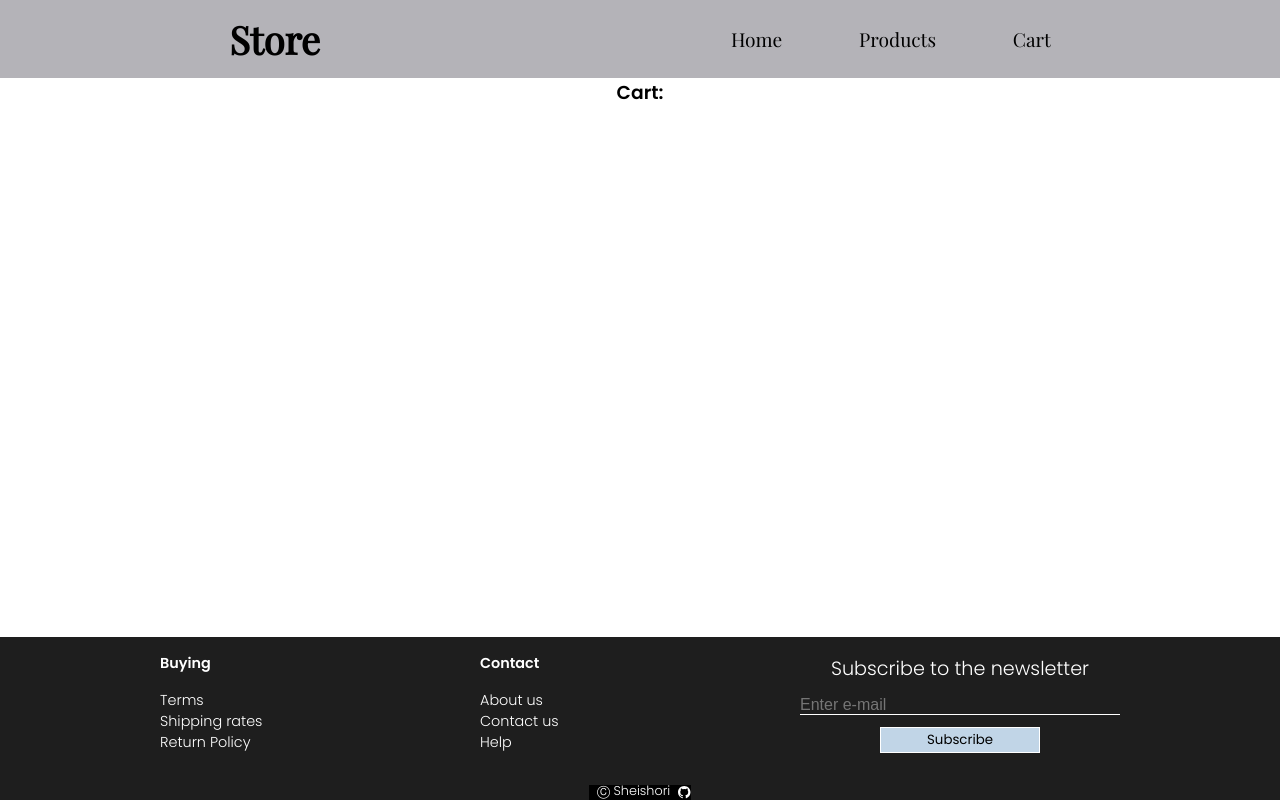
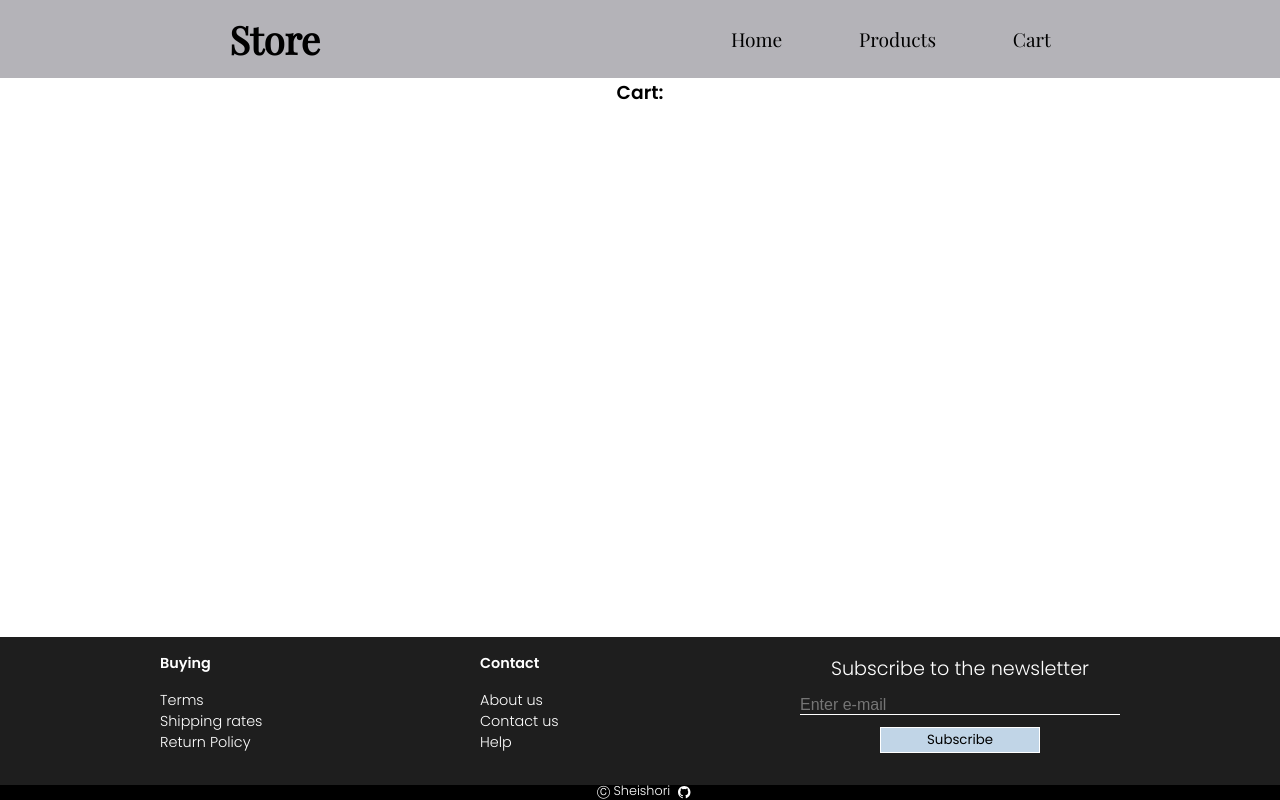
Before and after one commit to Sheishori/shopping-cart, a React (Create React App) app: page /cart in a window 1280 px wide. Built offline with nearby package versions, Linux system fonts and the light colour scheme.

Commit message:
Fix shrunked div

```diff
--- a/src/styles/Footer.css
+++ b/src/styles/Footer.css
@@ -41,6 +41,7 @@ footer a:hover {
 }
 
 footer .copyright {
+	align-self: stretch;
 	display: flex;
 	justify-content: center;
 	align-items: center;
```
